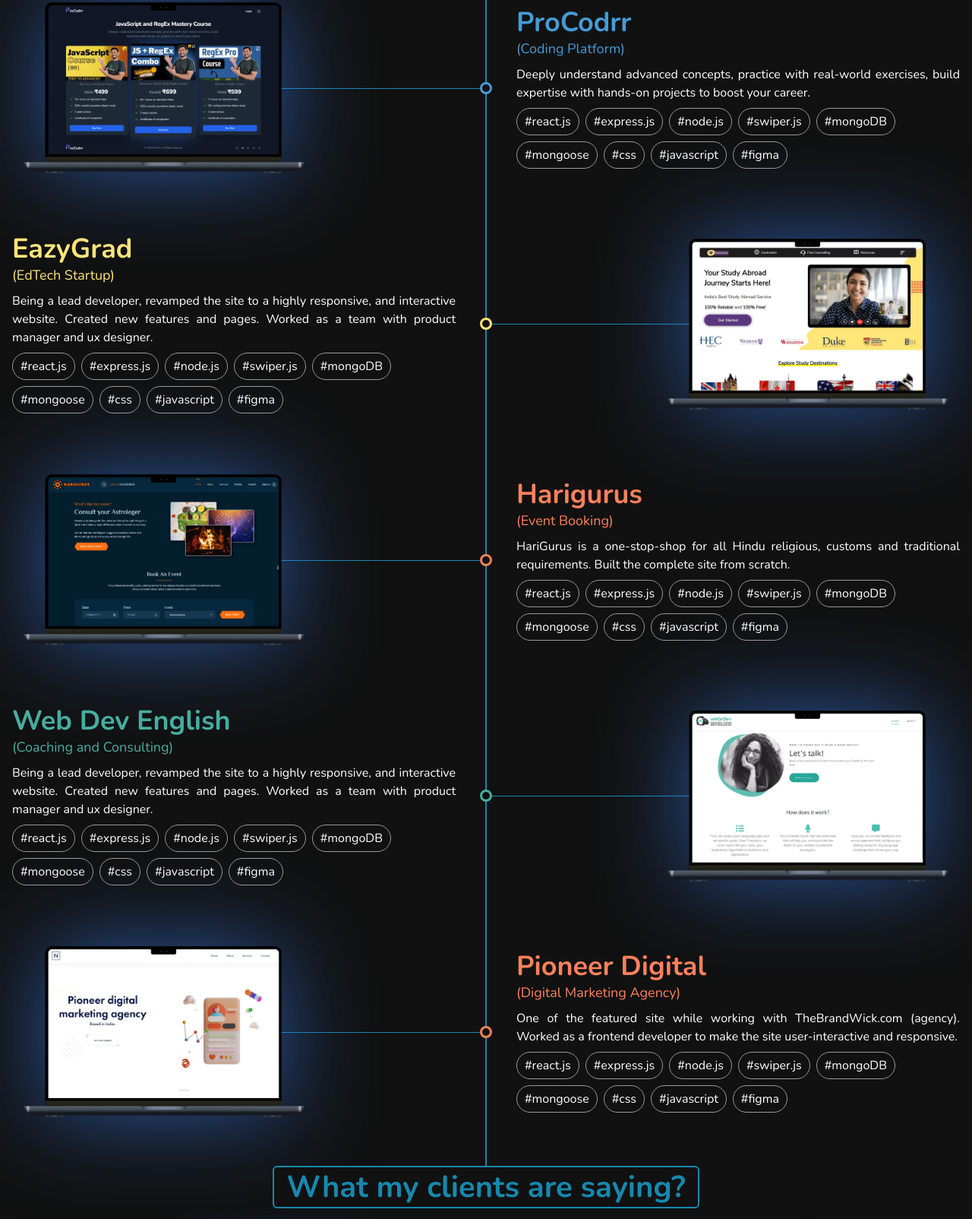
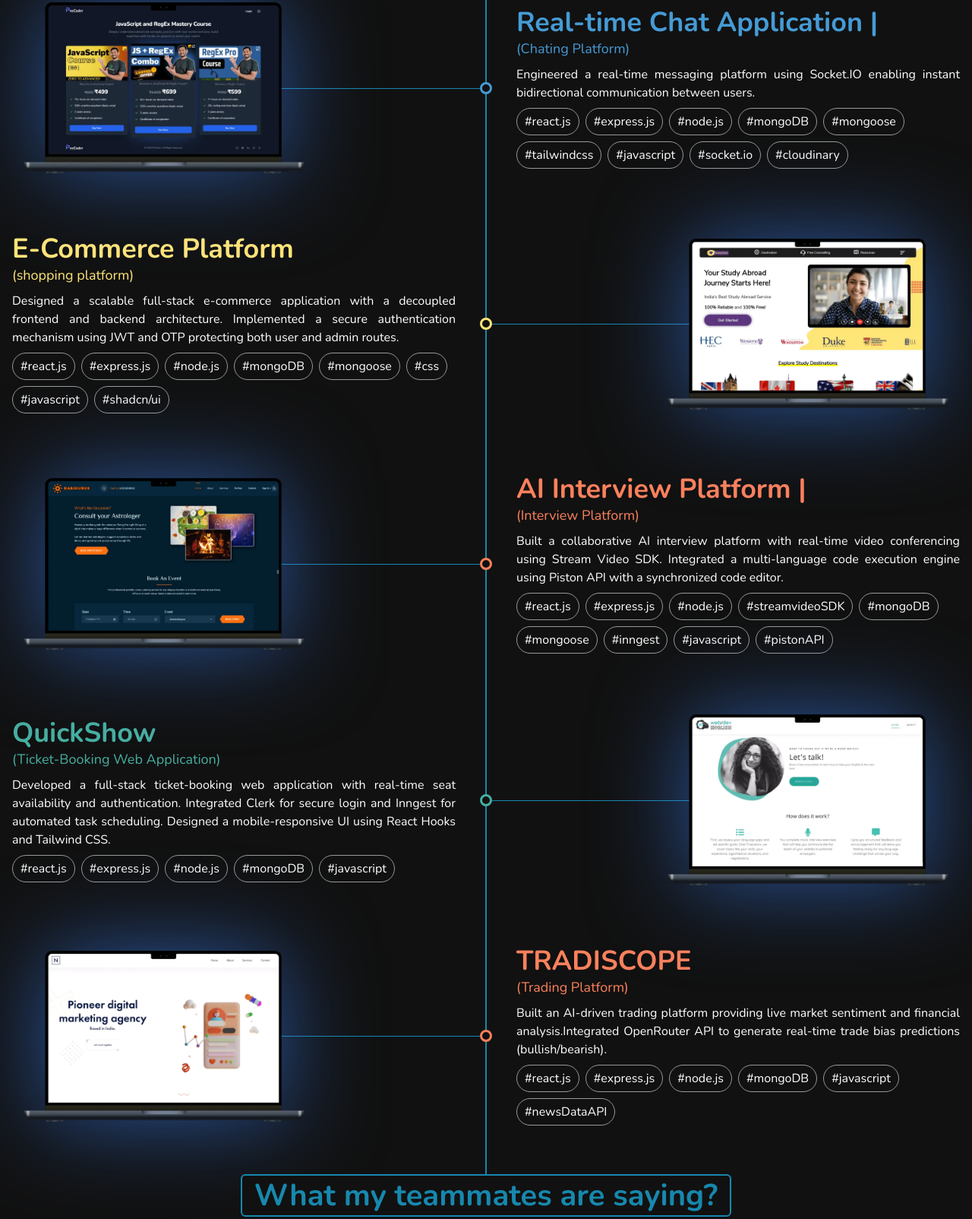
Before and after one commit to Naveen-2004N/MyPortfolio, a website: page index.html in a window 1280 px wide. Shown: the part 931-2535 px from the top of the page at 76% size. Drawn offline with nearby package versions, Linux system fonts and the light colour scheme; a script that the page names is missing; a web font is replaced by a local one.

Commit message:
Initial Commit

```diff
--- a/index.html
+++ b/index.html
@@ -357,7 +357,7 @@
             />
             <span
               class="flex group-hover:-top-14 ease-jump duration-200 bg-[#459bd5] sm:absolute left-1/2 sm:-translate-x-1/2 top-5 px-2 py-1 text-sm sm:text-base mt-2 rounded w-max items-center gap-1 after:hidden sm:after:block after:w-4 after:h-4 after:bg-inherit after:absolute after:left-1/2 after:-translate-x-1/2 after:rotate-45 after:-bottom-2"
-              >ProCodrr
+              >Real-time Chat Application
               <svg
                 xmlns="http://www.w3.org/2000/svg"
                 width="16"
@@ -382,15 +382,13 @@
 
         <div class="w-full">
           <h3 class="text-[#459bd5] font-bold text-2xl md:text-4xl">
-            ProCodrr
+            Real-time Chat Application |
           </h3>
           <span class="text-[#459bd5] text-base md:text-lg"
-            >(Coding Platform)</span
+            >(Chating Platform)</span
           >
           <p class="text-justify text-sm md:text-base mt-2">
-            Deeply understand advanced concepts, practice with real-world
-            exercises, build expertise with hands-on projects to boost your
-            career.
+            Engineered a real-time messaging platform using Socket.IO enabling instant bidirectional communication between users.
           </p>
 
           <ul class="flex flex-wrap gap-2 mt-2">
@@ -412,7 +410,66 @@
             <li
               class="border rounded-[50px] border-[#999] px-[10px] py-[5px] text-sm md:text-base"
             >
-              #swiper.js
+              #mongoDB
+            </li>
+            <li
+              class="border rounded-[50px] border-[#999] px-[10px] py-[5px] text-sm md:text-base"
+            >
+              #mongoose
+            </li>
+            <li
+              class="border rounded-[50px] border-[#999] px-[10px] py-[5px] text-sm md:text-base"
+            >
+              #tailwindcss
+            </li>
+            <li
+              class="border rounded-[50px] border-[#999] px-[10px] py-[5px] text-sm md:text-base"
+            >
+              #javascript
+            </li>
+            <li
+              class="border rounded-[50px] border-[#999] px-[10px] py-[5px] text-sm md:text-base"
+            >
+              #socket.io
+            </li>
+            <li
+              class="border rounded-[50px] border-[#999] px-[10px] py-[5px] text-sm md:text-base"
+            >
+              #cloudinary
+            </li>
+          </ul>
+        </div>
+      </div>
+
+      <div
+        class="flex flex-col sm:flex-row gap-4 mt-12 sm:gap-[80px] items-center sm:mt-20 relative"
+      >
+        <div class="order-2 sm:order-1 w-full">
+          <h3 class="text-[#ffe578] font-bold text-2xl md:text-4xl">
+            E-Commerce Platform
+          </h3>
+          <span class="text-[#ffe578] text-base md:text-lg"
+            >(shopping platform)</span
+          >
+          <p class="text-justify text-sm md:text-base mt-2">
+            Designed a scalable full-stack e-commerce application with a decoupled frontend and backend architecture. Implemented a secure authentication mechanism using JWT and OTP protecting both user and admin routes.
+          </p>
+
+          <ul class="flex flex-wrap gap-2 mt-2">
+            <li
+              class="border rounded-[50px] border-[#999] px-[10px] py-[5px] text-sm md:text-base"
+            >
+              #react.js
+            </li>
+            <li
+              class="border rounded-[50px] border-[#999] px-[10px] py-[5px] text-sm md:text-base"
+            >
+              #express.js
+            </li>
+            <li
+              class="border rounded-[50px] border-[#999] px-[10px] py-[5px] text-sm md:text-base"
+            >
+              #node.js
             </li>
             <li
               class="border rounded-[50px] border-[#999] px-[10px] py-[5px] text-sm md:text-base"
@@ -437,73 +494,7 @@
             <li
               class="border rounded-[50px] border-[#999] px-[10px] py-[5px] text-sm md:text-base"
             >
-              #figma
-            </li>
-          </ul>
-        </div>
-      </div>
-
-      <div
-        class="flex flex-col sm:flex-row gap-4 mt-12 sm:gap-[80px] items-center sm:mt-20 relative"
-      >
-        <div class="order-2 sm:order-1 w-full">
-          <h3 class="text-[#ffe578] font-bold text-2xl md:text-4xl">
-            EazyGrad
-          </h3>
-          <span class="text-[#ffe578] text-base md:text-lg"
-            >(EdTech Startup)</span
-          >
-          <p class="text-justify text-sm md:text-base mt-2">
-            Being a lead developer, revamped the site to a highly responsive,
-            and interactive website. Created new features and pages. Worked as a
-            team with product manager and ux designer.
-          </p>
-
-          <ul class="flex flex-wrap gap-2 mt-2">
-            <li
-              class="border rounded-[50px] border-[#999] px-[10px] py-[5px] text-sm md:text-base"
-            >
-              #react.js
-            </li>
-            <li
-              class="border rounded-[50px] border-[#999] px-[10px] py-[5px] text-sm md:text-base"
-            >
-              #express.js
-            </li>
-            <li
-              class="border rounded-[50px] border-[#999] px-[10px] py-[5px] text-sm md:text-base"
-            >
-              #node.js
-            </li>
-            <li
-              class="border rounded-[50px] border-[#999] px-[10px] py-[5px] text-sm md:text-base"
-            >
-              #swiper.js
-            </li>
-            <li
-              class="border rounded-[50px] border-[#999] px-[10px] py-[5px] text-sm md:text-base"
-            >
-              #mongoDB
-            </li>
-            <li
-              class="border rounded-[50px] border-[#999] px-[10px] py-[5px] text-sm md:text-base"
-            >
-              #mongoose
-            </li>
-            <li
-              class="border rounded-[50px] border-[#999] px-[10px] py-[5px] text-sm md:text-base"
-            >
-              #css
-            </li>
-            <li
-              class="border rounded-[50px] border-[#999] px-[10px] py-[5px] text-sm md:text-base"
-            >
-              #javascript
-            </li>
-            <li
-              class="border rounded-[50px] border-[#999] px-[10px] py-[5px] text-sm md:text-base"
-            >
-              #figma
+              #shadcn/ui
             </li>
           </ul>
         </div>
@@ -527,7 +518,7 @@
             />
             <span
               class="flex group-hover:-top-14 ease-jump duration-200 text-black bg-[#ffe578] sm:absolute left-1/2 sm:-translate-x-1/2 top-5 px-2 py-1 text-sm sm:text-base mt-2 rounded w-max items-center gap-1 after:hidden sm:after:block after:w-4 after:h-4 after:bg-inherit after:absolute after:left-1/2 after:-translate-x-1/2 after:rotate-45 after:-bottom-2"
-              >EazyGrad
+              >E-Commerce Platform
               <svg
                 xmlns="http://www.w3.org/2000/svg"
                 width="16"
@@ -573,7 +564,7 @@
             />
             <span
               class="flex group-hover:-top-14 ease-jump duration-200 bg-[#fc815c] sm:absolute left-1/2 sm:-translate-x-1/2 top-5 px-2 py-1 text-sm sm:text-base mt-2 rounded w-max items-center gap-1 after:hidden sm:after:block after:w-4 after:h-4 after:bg-inherit after:absolute after:left-1/2 after:-translate-x-1/2 after:rotate-45 after:-bottom-2"
-              >Harigurus
+              >AI Interview Platform
               <svg
                 xmlns="http://www.w3.org/2000/svg"
                 width="16"
@@ -598,14 +589,13 @@
 
         <div class="w-full">
           <h3 class="text-[#fc815c] font-bold text-2xl md:text-4xl">
-            Harigurus
+            AI Interview Platform |
           </h3>
           <span class="text-[#fc815c] text-base md:text-lg"
-            >(Event Booking)</span
+            >(Interview Platform)</span
           >
           <p class="text-justify text-sm md:text-base mt-2">
-            HariGurus is a one-stop-shop for all Hindu religious, customs and
-            traditional requirements. Built the complete site from scratch.
+            Built a collaborative AI interview platform with real-time video conferencing using Stream Video SDK. Integrated a multi-language code execution engine using Piston API with a synchronized code editor.
           </p>
 
           <ul class="flex flex-wrap gap-2 mt-2">
@@ -627,7 +617,7 @@
             <li
               class="border rounded-[50px] border-[#999] px-[10px] py-[5px] text-sm md:text-base"
             >
-              #swiper.js
+              #streamvideoSDK
             </li>
             <li
               class="border rounded-[50px] border-[#999] px-[10px] py-[5px] text-sm md:text-base"
@@ -642,7 +632,7 @@
             <li
               class="border rounded-[50px] border-[#999] px-[10px] py-[5px] text-sm md:text-base"
             >
-              #css
+              #inngest
             </li>
             <li
               class="border rounded-[50px] border-[#999] px-[10px] py-[5px] text-sm md:text-base"
@@ -652,7 +642,7 @@
             <li
               class="border rounded-[50px] border-[#999] px-[10px] py-[5px] text-sm md:text-base"
             >
-              #figma
+              #pistonAPI
             </li>
           </ul>
         </div>
@@ -662,15 +652,13 @@
       >
         <div class="order-2 sm:order-1 w-full">
           <h3 class="text-[#47afa1] font-bold text-2xl md:text-4xl">
-            Web Dev English
+            QuickShow
           </h3>
           <span class="text-[#47afa1] text-base md:text-lg"
-            >(Coaching and Consulting)</span
+            >(Ticket-Booking Web Application)</span
           >
           <p class="text-justify text-sm md:text-base mt-2">
-            Being a lead developer, revamped the site to a highly responsive,
-            and interactive website. Created new features and pages. Worked as a
-            team with product manager and ux designer.
+            Developed a full-stack ticket-booking web application with real-time seat availability and authentication. Integrated Clerk for secure login and Inngest for automated task scheduling. Designed a mobile-responsive UI using React Hooks and Tailwind CSS.
           </p>
 
           <ul class="flex flex-wrap gap-2 mt-2">
@@ -689,36 +677,19 @@
             >
               #node.js
             </li>
-            <li
-              class="border rounded-[50px] border-[#999] px-[10px] py-[5px] text-sm md:text-base"
-            >
-              #swiper.js
-            </li>
+
             <li
               class="border rounded-[50px] border-[#999] px-[10px] py-[5px] text-sm md:text-base"
             >
               #mongoDB
             </li>
-            <li
-              class="border rounded-[50px] border-[#999] px-[10px] py-[5px] text-sm md:text-base"
-            >
-              #mongoose
-            </li>
-            <li
-              class="border rounded-[50px] border-[#999] px-[10px] py-[5px] text-sm md:text-base"
-            >
-              #css
-            </li>
+
             <li
               class="border rounded-[50px] border-[#999] px-[10px] py-[5px] text-sm md:text-base"
             >
               #javascript
             </li>
-            <li
-              class="border rounded-[50px] border-[#999] px-[10px] py-[5px] text-sm md:text-base"
-            >
-              #figma
-            </li>
+
           </ul>
         </div>
         <div
@@ -741,7 +712,7 @@
             />
             <span
               class="flex group-hover:-top-14 ease-jump duration-200 bg-[#47afa1] sm:absolute left-1/2 sm:-translate-x-1/2 top-5 px-2 py-1 text-sm sm:text-base mt-2 rounded w-max items-center gap-1 after:hidden sm:after:block after:w-4 after:h-4 after:bg-inherit after:absolute after:left-1/2 after:-translate-x-1/2 after:rotate-45 after:-bottom-2"
-              >Web Dev English
+              >QuickShow
               <svg
                 xmlns="http://www.w3.org/2000/svg"
                 width="16"
@@ -787,7 +758,7 @@
             />
             <span
               class="flex group-hover:-top-14 ease-jump duration-200 bg-[#fc815c] sm:absolute left-1/2 sm:-translate-x-1/2 top-5 px-2 py-1 text-sm sm:text-base mt-2 rounded w-max items-center gap-1 after:hidden sm:after:block after:w-4 after:h-4 after:bg-inherit after:absolute after:left-1/2 after:-translate-x-1/2 after:rotate-45 after:-bottom-2"
-              >Pioneer Digital
+              >TRADISCOPE
               <svg
                 xmlns="http://www.w3.org/2000/svg"
                 width="16"
@@ -812,15 +783,13 @@
 
         <div class="w-full">
           <h3 class="text-[#fc815c] font-bold text-2xl md:text-4xl">
-            Pioneer Digital
+            TRADISCOPE
           </h3>
           <span class="text-[#fc815c] text-base md:text-lg"
-            >(Digital Marketing Agency)</span
+            >(Trading Platform)</span
           >
           <p class="text-justify text-sm md:text-base mt-2">
-            One of the featured site while working with TheBrandWick.com
-            (agency). Worked as a frontend developer to make the site
-            user-interactive and responsive.
+            Built an AI-driven trading platform providing live market sentiment and financial analysis.Integrated OpenRouter API to generate real-time trade bias predictions (bullish/bearish).
           </p>
 
           <ul class="flex flex-wrap gap-2 mt-2">
@@ -839,26 +808,13 @@
             >
               #node.js
             </li>
-            <li
-              class="border rounded-[50px] border-[#999] px-[10px] py-[5px] text-sm md:text-base"
-            >
-              #swiper.js
-            </li>
+
             <li
               class="border rounded-[50px] border-[#999] px-[10px] py-[5px] text-sm md:text-base"
             >
               #mongoDB
             </li>
-            <li
-              class="border rounded-[50px] border-[#999] px-[10px] py-[5px] text-sm md:text-base"
-            >
-              #mongoose
-            </li>
-            <li
-              class="border rounded-[50px] border-[#999] px-[10px] py-[5px] text-sm md:text-base"
-            >
-              #css
-            </li>
+
             <li
               class="border rounded-[50px] border-[#999] px-[10px] py-[5px] text-sm md:text-base"
             >
@@ -867,7 +823,7 @@
             <li
               class="border rounded-[50px] border-[#999] px-[10px] py-[5px] text-sm md:text-base"
             >
-              #figma
+              #newsDataAPI
             </li>
           </ul>
         </div>
@@ -880,7 +836,7 @@
       <h2
         class="text-3xl sm:text-[40px] bg-[#111] sm:w-max relative z-10 font-bold px-4 py-2 mx-auto text-center text-[#1788ae] sm:border-2 border-[#1788ae] rounded-md"
       >
-        What my clients are saying?
+        What my teammates are saying?
       </h2>
       <div class="swiper mySwiper !py-14">
         <div class="swiper-wrapper items-center">
```
Also changed, not shown: assets/icons/instagram.svg (deleted), assets/icons/telegram.svg (deleted), assets/icons/twitter-x.svg (deleted), assets/icons/twitter.svg (deleted), assets/icons/x.svg (deleted), assets/images/Untitled (1).webp (added).
